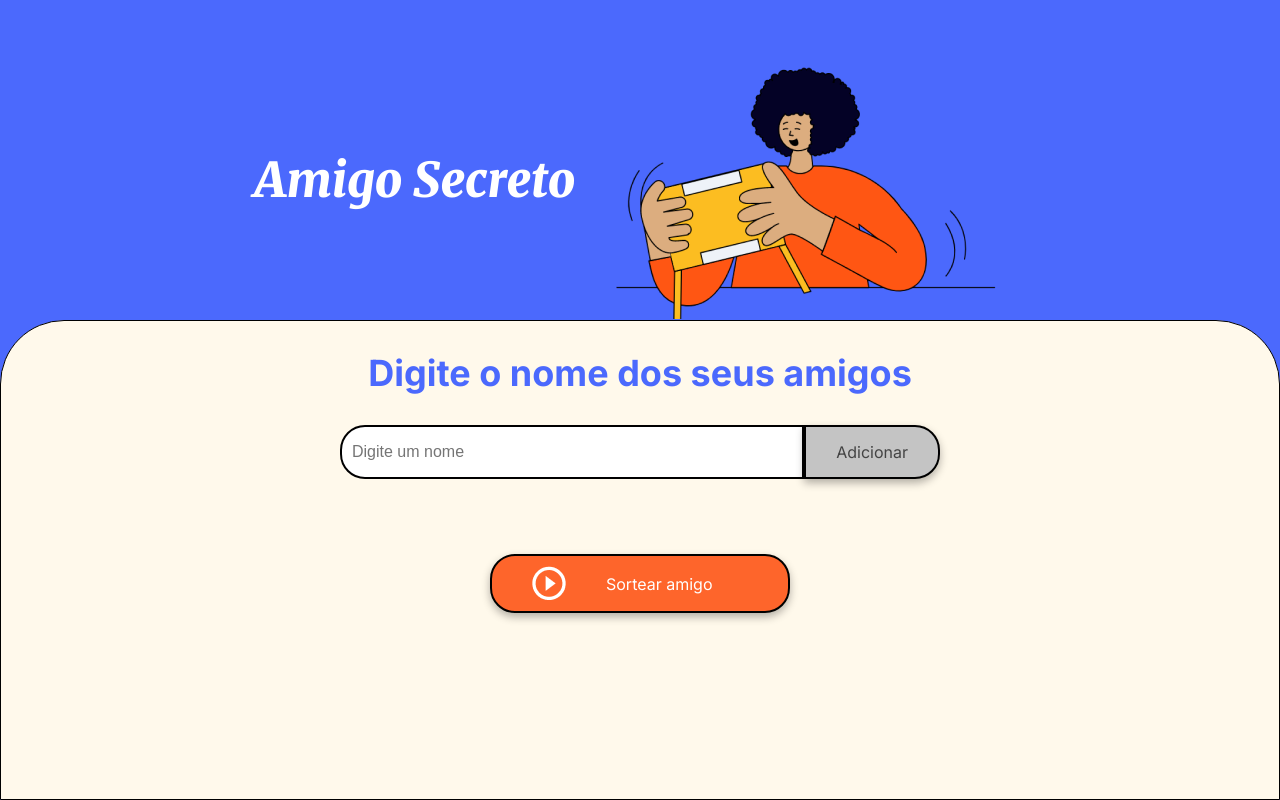
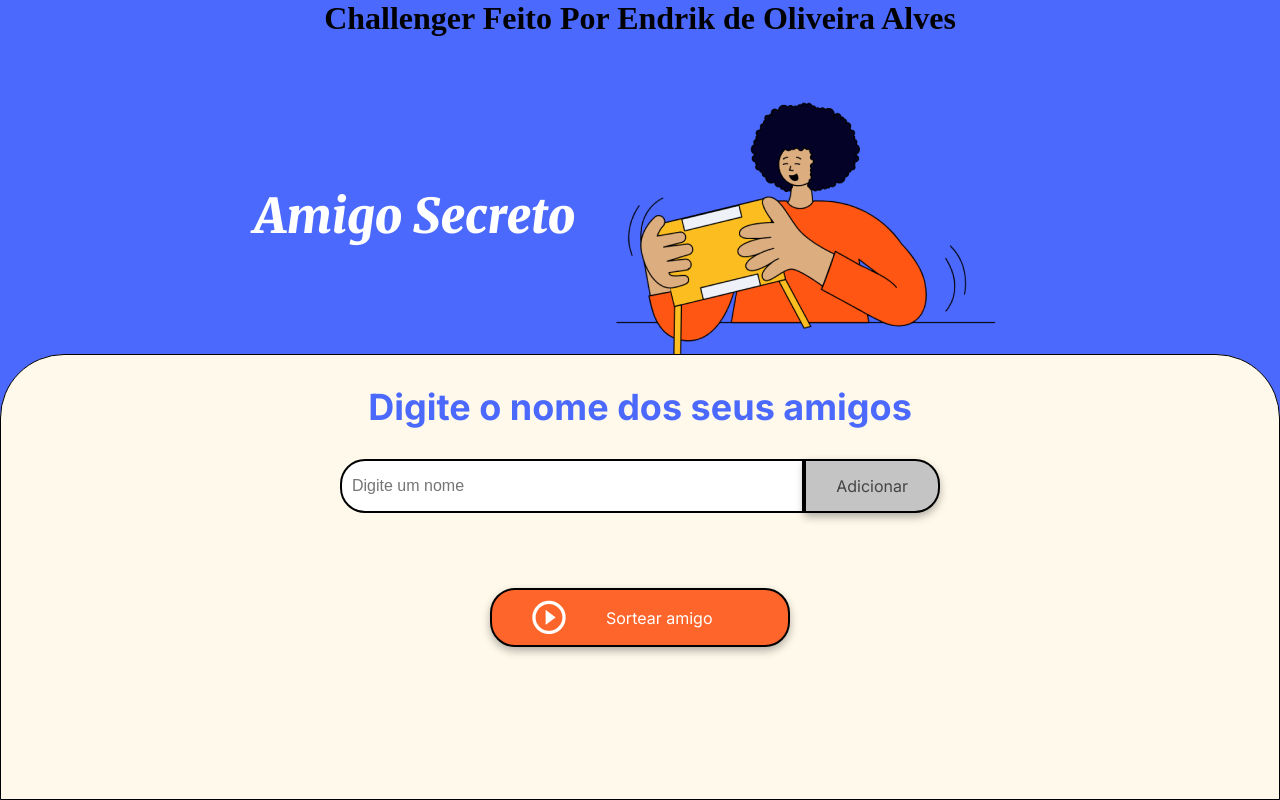
Before and after one commit to endrik289/Challenge-amigo-secreto-Alura-Desafio-Oracle-Next-Education, a plain HTML site: page index.html in a window 1280 px wide. Drawn offline with Linux system fonts and the light colour scheme.

Commit message:
Coloquei Meu Nome no projeto

```diff
--- a/index.html
+++ b/index.html
@@ -12,6 +12,9 @@
 
 <body>
     <main class="main-content">
+        <center>
+            <h1 class="Meu-Nome">Challenger Feito Por Endrik de Oliveira Alves</h1>
+        </center>
         <header class="header-banner">
             <h1 class="main-title">Amigo Secreto</h1>
             <img src="assets/amigo-secreto.png" alt="Imagem representativa de amigo secreto">
```
